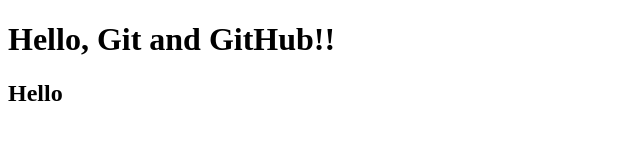
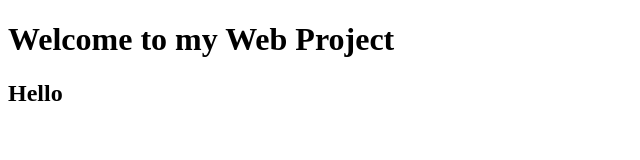
Before and after one commit to redonkuqi/MyWebProject, a plain HTML site: page index.html in a window 1280 px wide. Shown: the whole page, without its empty margins (0-640 px from the left). Drawn offline with Linux system fonts and the light colour scheme.

Commit message:
Update index.html

```diff
--- a/index.html
+++ b/index.html
@@ -5,7 +5,7 @@
     <title>My Web Project</title>
 </head>
 <body>
-<h1>Hello, Git and GitHub!!</h1>
+<h1>Welcome to my Web Project</h1>
 <h2>Hello</h2>
 </body>
 </html>
```
